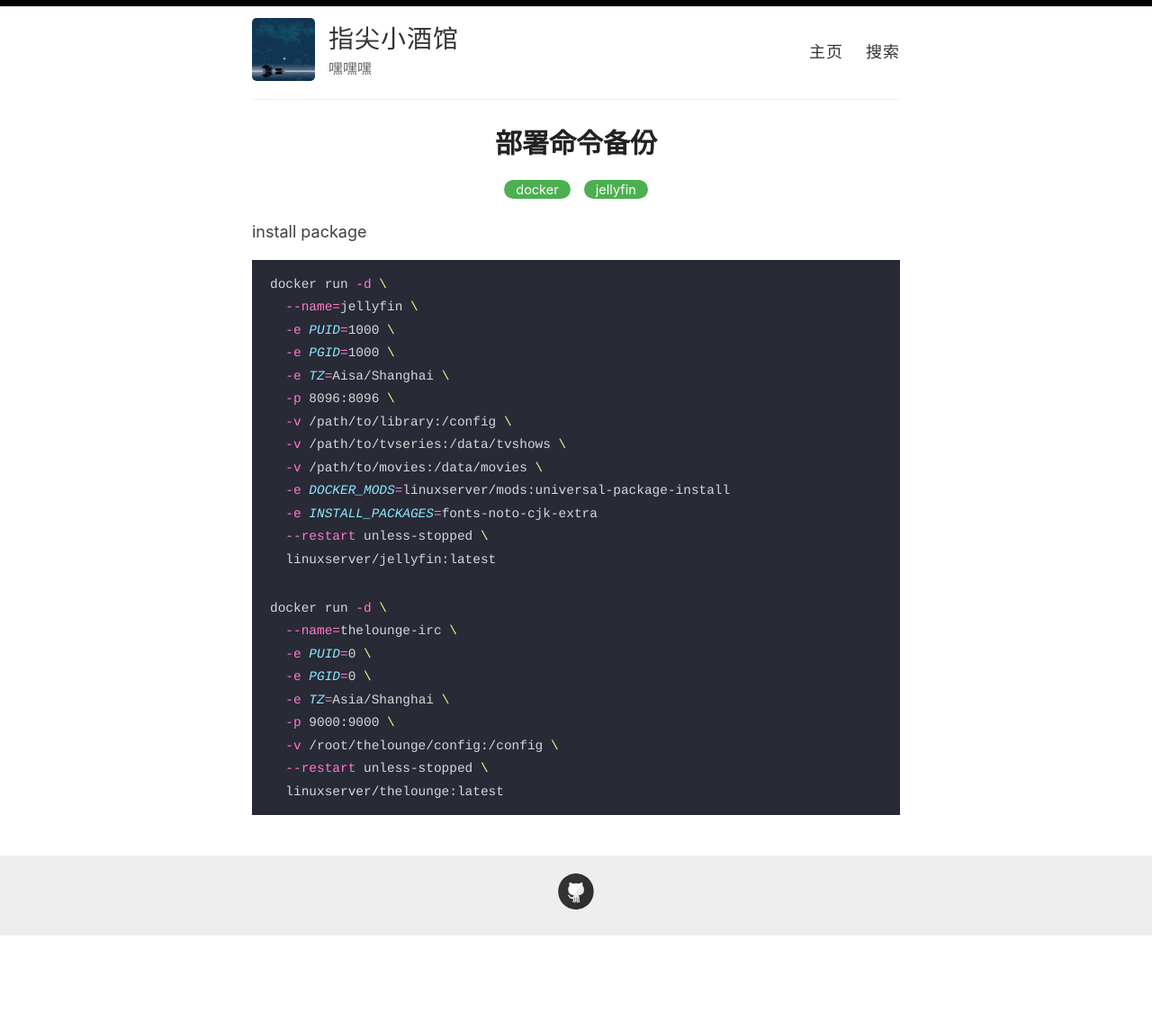
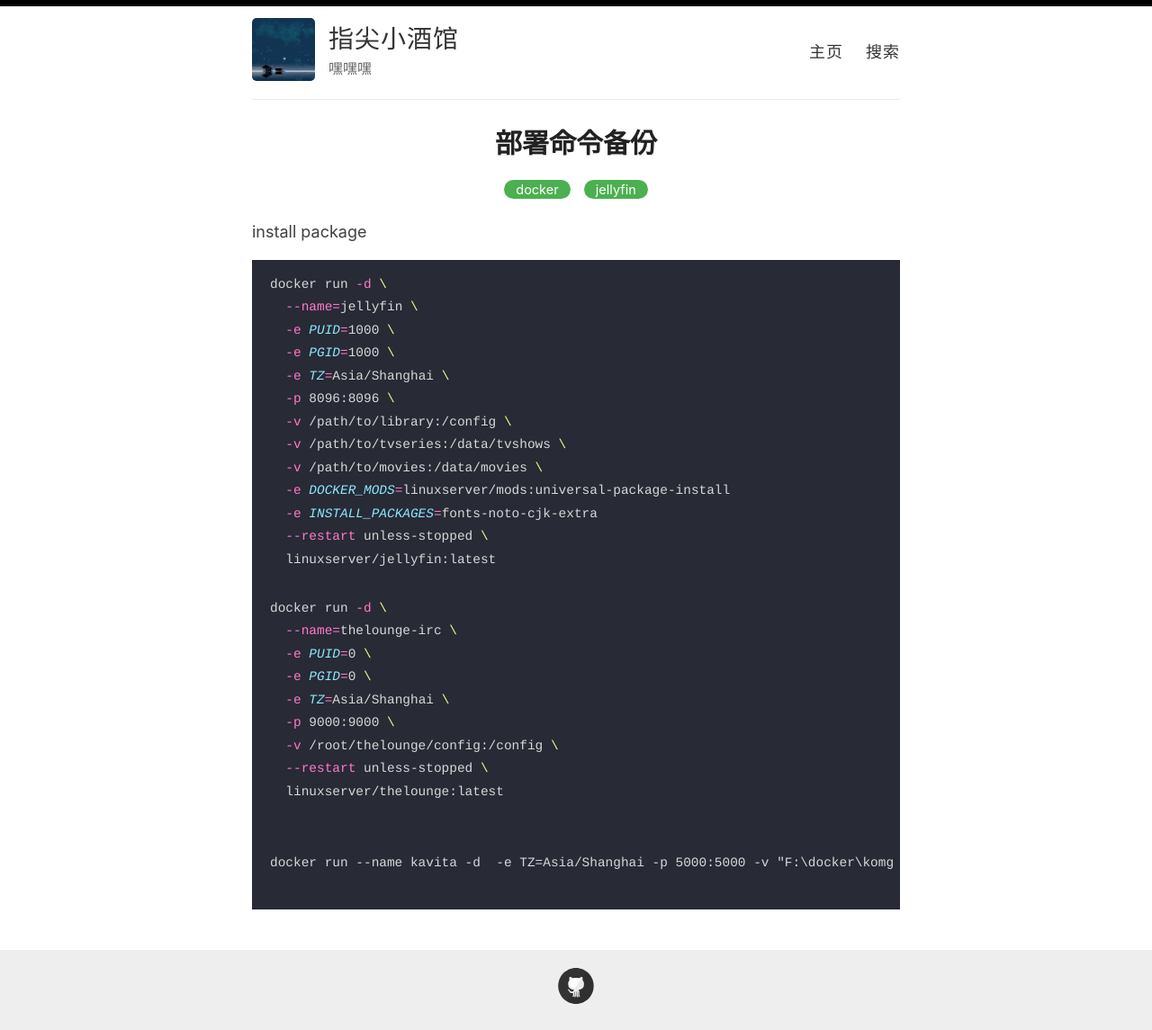
Before and after one commit to Suwmlee/suwmlee.github.io, a Jekyll site: the page built from _posts/2022-11-07-commands.md, in a window 1280 px wide. Shown: the whole page at 90% size. Built offline with Jekyll 4.4.1, drawn with Linux system fonts in a browser that asks for light colours; before the commit the page ends 1041 px from its top, so only the background shows below that.

Commit message:
Update 2022-11-07-commands.md

````diff
--- a/_posts/2022-11-07-commands.md
+++ b/_posts/2022-11-07-commands.md
@@ -11,7 +11,7 @@
   --name=jellyfin \
   -e PUID=1000 \
   -e PGID=1000 \
-  -e TZ=Aisa/Shanghai \
+  -e TZ=Asia/Shanghai \
   -p 8096:8096 \
   -v /path/to/library:/config \
   -v /path/to/tvseries:/data/tvshows \
@@ -34,3 +34,10 @@
   --restart unless-stopped \
   linuxserver/thelounge:latest
 ```
+
+
+```
+
+docker run --name kavita -d  -e TZ=Asia/Shanghai -p 5000:5000 -v "F:\docker\komga:/manga" -v "F:\docker\kavita:/kavita/config" --restart unless-stopped kizaing/kavita:latest
+
+```
````
